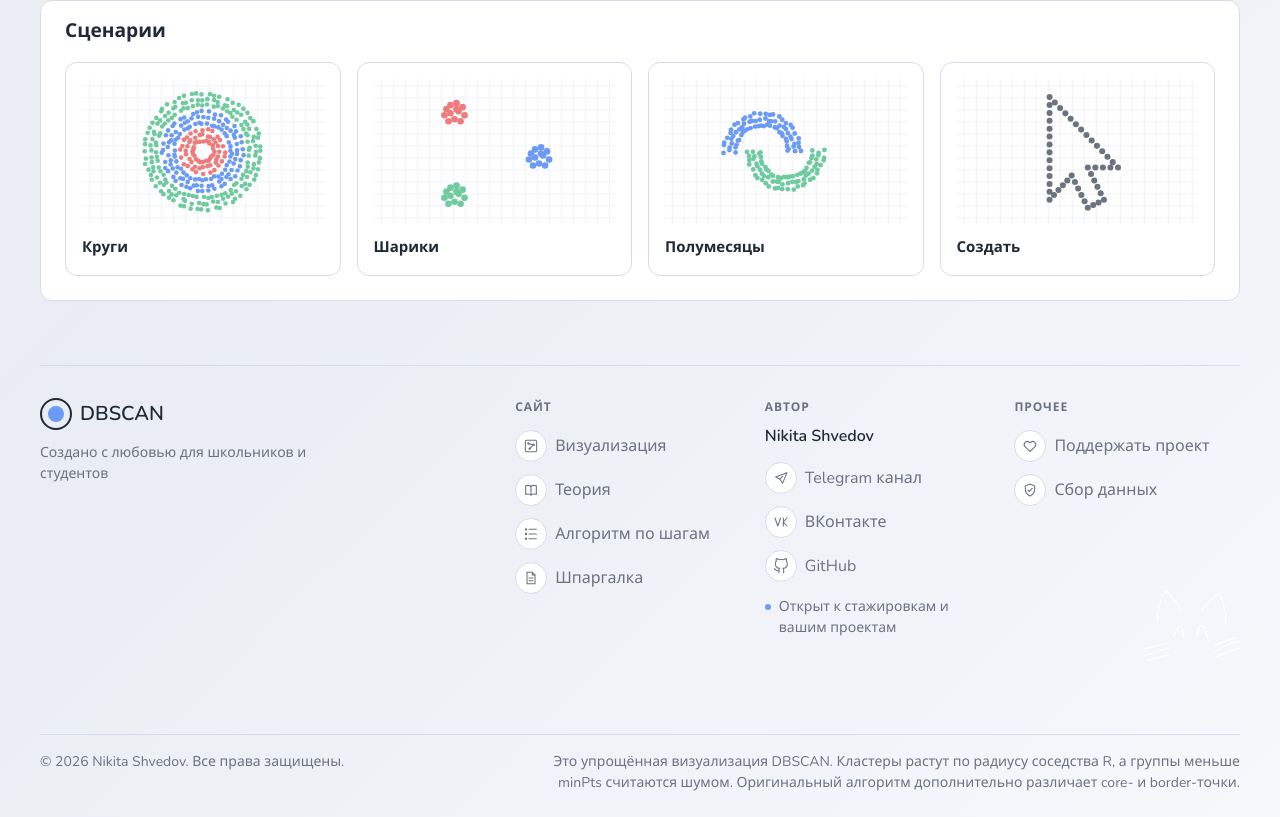
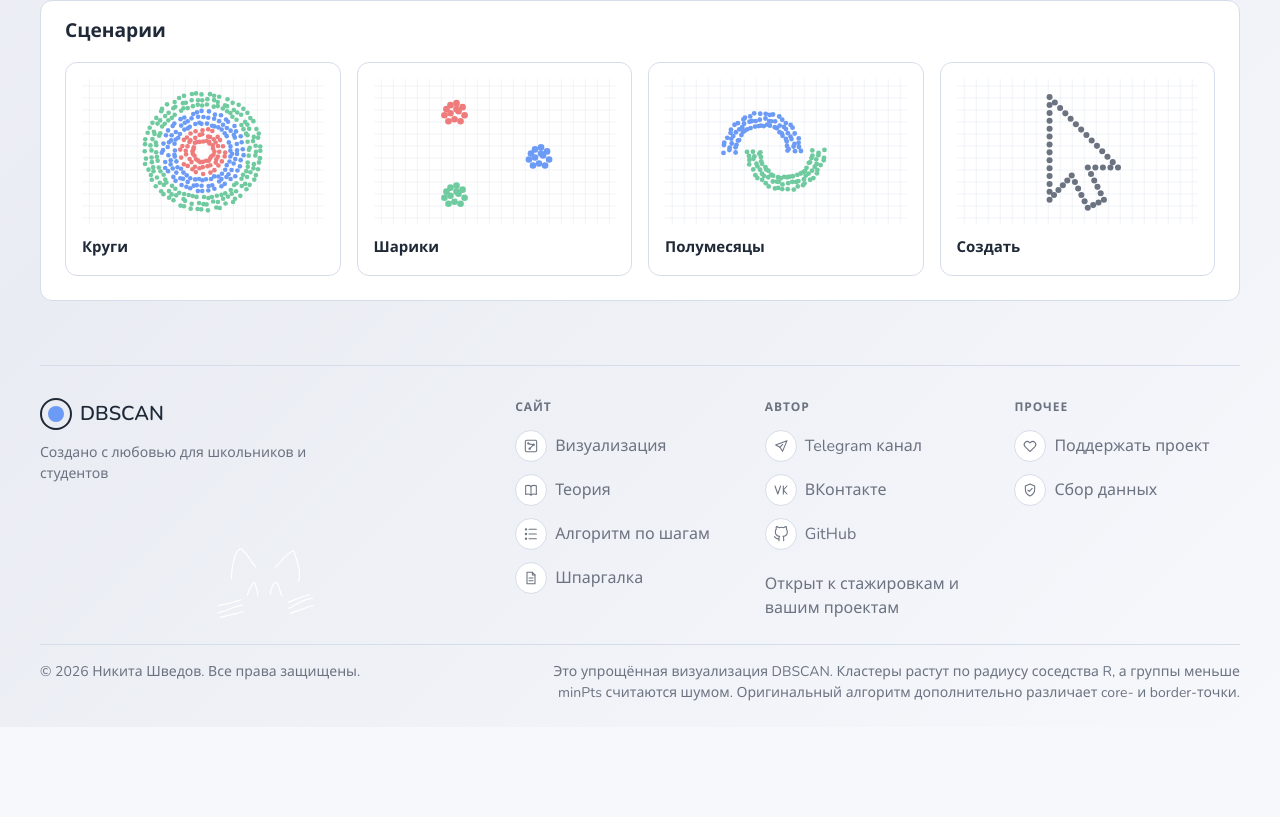
Before and after one commit to qpikzz/dbscan-visual, a React (Vite) app: page /#/visualization in a window 1280 px wide. Shown: the part 1458-2275 px from the top of the page. After the commit the page ends 2185 px from the top, so only its background shows below. Built offline with nearby package versions, Linux system fonts and the light colour scheme.

Commit message:
fix footer

```diff
--- a/openspec/specs/DESIGN.md
+++ b/openspec/specs/DESIGN.md
@@ -177,11 +177,11 @@ Below 1024px (tablet and mobile, see DESIGN.md section 6 breakpoints), the layou
 - A four-column desktop grid: Brand, Site, Author, More. The Brand block has no column label; the other column labels are localized small uppercase text. Use semantic footer groups with non-heading labels (`<p>`), and label the Site navigation with `aria-labelledby`.
 - Brand: reuse the header's ring-and-center SVG mark, followed by the unspaced title "DBSCAN". Keep the header's existing "DB SCAN" title unchanged. Under the title, retain "Made with love for school and university students" (RU: "Создано с любовью для школьников и студентов").
 - Site: internal links to Visualization and Theory, followed by links to the "Algorithm step by step" and "Cheat sheet" theory sections. Their labels come from the theory section data and corresponding i18n title keys. Use the existing HashRouter paths and hash anchors (for example, `#/theory#theory-walkthrough`) without a document reload.
-- Author: show "Nikita Shvedov" as plain text, followed by Telegram channel, VK, and GitHub links from the existing social destinations, then the non-interactive message "Open to internships and your projects" (RU: "Открыт к стажировкам и вашим проектам"). External social links open in a new tab with `rel="noopener noreferrer"` and a localized new-tab announcement.
+- Author: show Telegram channel, VK, and GitHub links from the existing social destinations, followed by the non-interactive, muted message "Open to internships and your projects" (RU: "Открыт к стажировкам и вашим проектам"). The message uses the same font size and line height as the link labels, aligns with their icon backings, and has a small top gap after GitHub; it has no marker, bolding, or hover behavior. Do not show the author's name in this column. External social links open in a new tab with `rel="noopener noreferrer"` and a localized new-tab announcement.
 - More: "Support the project" (RU: "Поддержать проект") and "Data collection" (RU: "Сбор данных") are buttons that open their existing dialogs. The dialogs remain mutually exclusive and keep their existing focus, Escape, close-button, and backdrop behavior.
 - Footer links and dialog buttons use aligned icons in small circular `--surface` / `--line` backings, with muted text and tokenized accent hover/focus. Keep the site's visible `:focus-visible` ring. No subscription form, email field, analytics, counters, or new external resources are permitted.
-- A thin `--line` divider separates the main grid from the lower bar. The decorative cat is the supplied `cat.svg`, unchanged, seated on the divider at the container's right edge. Give it empty alt text, hide it from assistive technology, disable pointer events, and reserve space so it cannot cover content. The white line art has low contrast on the light theme; do not recolor it. If it is not legible enough, use an owner-provided theme variant or agree on another treatment.
-- The lower bar DOM order is copyright, then the simplified-model note. The copyright is localized and uses only year 2026 and the Latin-script author name: "© 2026 Nikita Shvedov. All rights reserved." (RU: "© 2026 Nikita Shvedov. Все права защищены."). The note retains its existing wording, is small and muted, limited in width, and right-aligned on desktop.
+- The supplied `cat.svg` is unchanged and sits in the lower-left of the Brand block, with its left edge aligned to the logo mark. On desktop it is aligned to the bottom of the main grid, immediately above the divider; on mobile it remains directly below the brand copy. Give it empty alt text, hide it from assistive technology, disable pointer events, and ensure it does not cover content. Keep its established 72px desktop and 48px mobile height. The white line art has low contrast on the light theme; do not recolor it. If it is not legible enough, use an owner-provided theme variant or agree on another treatment.
+- A thin `--line` divider separates the main grid from the lower bar. The lower bar DOM order is copyright, then the simplified-model note. The year is the `2026` constant and the author name is localized: "© 2026 Nikita Shvedov. All rights reserved." (EN) and "© 2026 Никита Шведов. Все права защищены." (RU). The note retains its existing wording, is small and muted, limited in width, and right-aligned on desktop.
 - The note in `--text-muted` explains the simplified visualization:
   - EN: "This is a simplified visualization of DBSCAN. Clusters grow by the neighbor radius R, and groups smaller than minPts are treated as noise. The original algorithm also distinguishes core and border points."
   - RU: "Это упрощённая визуализация DBSCAN. Кластеры растут по радиусу соседства R, а группы меньше minPts считаются шумом. Оригинальный алгоритм дополнительно различает core- и border-точки."
@@ -211,10 +211,10 @@ Breakpoints: mobile below 768px, tablet 768-1023px, desktop 1024px and above.
 
 Mobile order of blocks: Steps panel, Canvas panel, Code block, Plots block.
 
-- Mobile: single column. Canvas aspect ratio 1:1. Each R/minPts parameter group becomes a two-line grid (label, value, and buttons on the first line; full-width slider on the second), its height following its content. Plots in 2x2 grid. Footer blocks stack in DOM order (Brand, Site, Author, More); the divider with cat follows, then a left-aligned lower bar with copyright before the note. Footer links and buttons retain at least `--touch-target-min` height.
+- Mobile: single column. Canvas aspect ratio 1:1. Each R/minPts parameter group becomes a two-line grid (label, value, and buttons on the first line; full-width slider on the second), its height following its content. Plots in 2x2 grid. Footer blocks stack in DOM order (Brand, Site, Author, More), with the cat beneath the Brand copy; the divider follows, then a left-aligned lower bar with copyright before the note. Footer links and buttons retain at least `--touch-target-min` height.
 - Tablet: single column for the visualization block (Steps panel above Canvas panel), Plots in 2x2 grid.
 - Desktop: layout as described in section 5.
-- Footer layout: at 768-1023px the Brand block spans the full width above a three-column Site/Author/More grid; at 1024px and above all four blocks share one row, with Brand wider than the other columns. The cat sits in reserved space at the divider's right edge and never overlaps footer content.
+- Footer layout: at 768-1023px the Brand block spans the full width above a three-column Site/Author/More grid; at 1024px and above all four blocks share one row, with Brand wider than the other columns. The cat sits in the Brand block's lower-left area, aligned to the main grid's bottom on wider screens, and never overlaps footer content.
 - On mobile and tablet, the Steps panel reserves about one-third of the viewport height (capped at 320px). Its history list scrolls inside the panel, with the active step and roughly the latest 2-3 preceding steps visible; older steps remain accessible by scrolling.
 - Touch targets are at least 44x44px, including all footer links and buttons.
 
--- a/src/components/AppShell.tsx
+++ b/src/components/AppShell.tsx
@@ -7,7 +7,7 @@ import { useLocalStorage } from '../hooks/useLocalStorage'
 import { useMediaQuery } from '../hooks/useMediaQuery'
 import { useMotionSettings } from '../hooks/useMotionSettings'
 import { socialLinks } from '../config/socialLinks'
-import { FOOTER_AUTHOR, FOOTER_COPYRIGHT_YEAR } from '../config/footer'
+import { FOOTER_COPYRIGHT_YEAR } from '../config/footer'
 import { theorySections } from '../data/theory'
 import cat from '../assets/cat.svg'
 import { Reveal } from './Reveal'
@@ -356,6 +356,7 @@ export function AppShell({ children }: AppShellProps) {
                 <span>{t.footerBrandName}</span>
               </div>
               <p className="footer-brand-note">{t.footerLove}</p>
+              <img className="footer-cat" src={cat} alt="" aria-hidden="true" />
             </div>
             <nav className="footer-group" aria-labelledby="footer-site-title">
               <p className="footer-group-title" id="footer-site-title">
@@ -390,7 +391,6 @@ export function AppShell({ children }: AppShellProps) {
               <p className="footer-group-title" id="footer-author-title">
                 {t.footerAuthorTitle}
               </p>
-              <p className="footer-author-name">{FOOTER_AUTHOR}</p>
               <div className="footer-link-list">
                 <a
                   className="footer-link"
@@ -446,12 +446,10 @@ export function AppShell({ children }: AppShellProps) {
               </div>
             </section>
           </div>
-          <div className="footer-divider">
-            <img className="footer-cat" src={cat} alt="" aria-hidden="true" />
-          </div>
+          <div className="footer-divider" />
           <div className="footer-bottom">
             <p className="footer-copyright">
-              {t.footerCopyright(FOOTER_COPYRIGHT_YEAR, FOOTER_AUTHOR)}
+              {t.footerCopyright(FOOTER_COPYRIGHT_YEAR, t.footerCopyrightAuthor)}
             </p>
             <p className="footer-note">{t.footerNote}</p>
           </div>
--- a/src/config/footer.ts
+++ b/src/config/footer.ts
@@ -1,2 +1 @@
-export const FOOTER_AUTHOR = 'Nikita Shvedov'
 export const FOOTER_COPYRIGHT_YEAR = '2026'
--- a/src/i18n/dictionaries.ts
+++ b/src/i18n/dictionaries.ts
@@ -277,6 +277,7 @@ export const ru = {
   footerSiteTitle: 'Сайт',
   footerAuthorTitle: 'Автор',
   footerMoreTitle: 'Прочее',
+  footerCopyrightAuthor: 'Никита Шведов',
   footerAvailability: 'Открыт к стажировкам и вашим проектам',
   footerExternalNewTab: 'Откроется в новой вкладке',
   footerCopyright: (year: string, name: string) =>
@@ -590,6 +591,7 @@ export const en: Dictionary = {
   footerSiteTitle: 'Site',
   footerAuthorTitle: 'Author',
   footerMoreTitle: 'More',
+  footerCopyrightAuthor: 'Nikita Shvedov',
   footerAvailability: 'Open to internships and your projects',
   footerExternalNewTab: 'Opens in a new tab',
   footerCopyright: (year: string, name: string) =>
--- a/src/styles/global.css
+++ b/src/styles/global.css
@@ -469,7 +469,6 @@ a:focus-visible {
 }
 
 .app-footer {
-  --footer-cat-height: 72px;
   padding: var(--space-8) 0 calc(var(--space-6) + env(safe-area-inset-bottom, 0px));
   border-top: var(--border-width) solid var(--line);
   color: var(--text-muted);
@@ -478,7 +477,7 @@ a:focus-visible {
 .footer-main {
   display: grid;
   grid-template-columns: minmax(0, 2fr) repeat(3, minmax(0, 1fr));
-  align-items: start;
+  align-items: stretch;
   gap: var(--space-6);
 }
 
@@ -508,7 +507,6 @@ a:focus-visible {
 }
 
 .footer-brand-note,
-.footer-author-name,
 .footer-availability,
 .footer-copyright,
 .footer-note {
@@ -535,11 +533,6 @@ a:focus-visible {
   font-weight: var(--font-weight-semibold);
   letter-spacing: var(--tracking-overline);
   text-transform: uppercase;
-}
-
-.footer-author-name {
-  color: var(--text);
-  font-weight: var(--font-weight-semibold);
 }
 
 .footer-link-list {
@@ -592,37 +585,23 @@ a:focus-visible {
 }
 
 .footer-availability {
-  display: flex;
-  align-items: flex-start;
-  gap: var(--space-2);
-  font-size: var(--font-size-caption);
-  line-height: var(--line-height-body);
-}
-
-.footer-availability::before {
-  width: 6px;
-  height: 6px;
-  flex: none;
   margin-top: var(--space-2);
-  border-radius: var(--radius-round);
-  background: var(--primary);
-  content: '';
+  color: var(--text-muted);
+  font: inherit;
+  line-height: inherit;
 }
 
 .footer-divider {
-  position: relative;
-  margin-top: calc(var(--space-6) + var(--footer-cat-height));
+  margin-top: var(--space-6);
   margin-bottom: var(--space-4);
   border-top: var(--border-width) solid var(--line);
 }
 
 .footer-cat {
-  position: absolute;
-  right: 0;
-  bottom: 0;
+  display: block;
   width: auto;
-  height: var(--footer-cat-height);
-  transform: translateY(-100%);
+  height: 72px;
+  margin-top: auto;
   pointer-events: none;
 }
 
@@ -1003,8 +982,9 @@ a:focus-visible {
     align-items: flex-start;
   }
 
-  .footer-divider {
-    --footer-cat-height: 48px;
+  .footer-cat {
+    height: 48px;
+    margin-top: var(--space-3);
   }
 
   .footer-bottom {
```
